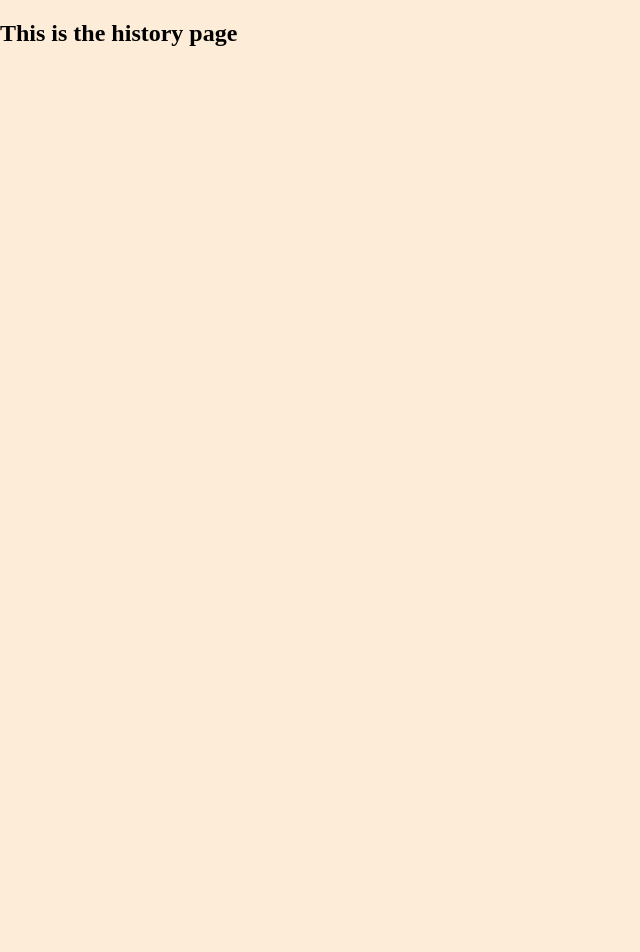
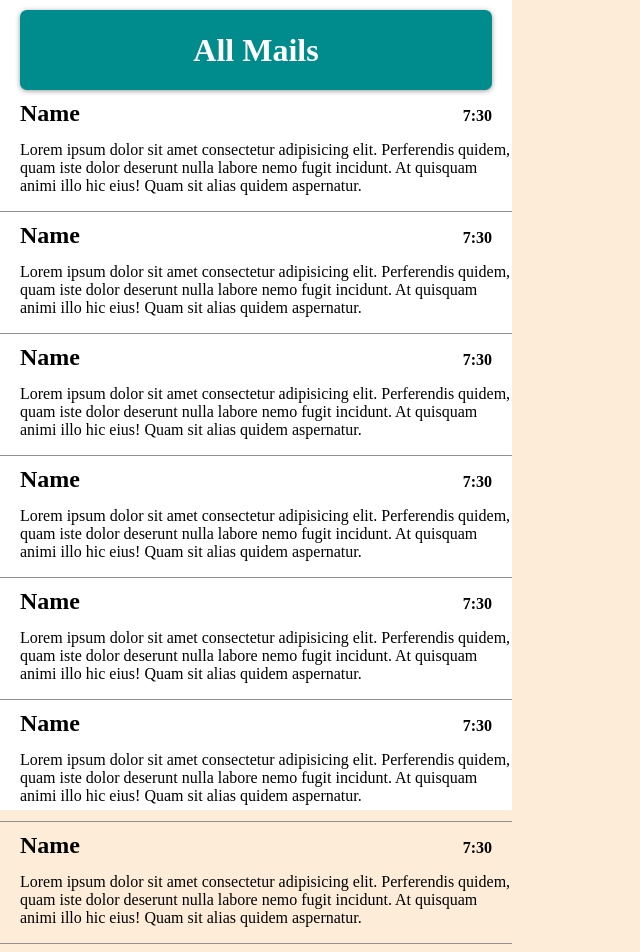
Before and after one commit to VenuChoudhary001/Mailer, a React (Create React App) app: page /history in a window 1280 px wide. Shown: the top 952 px of the page, without its empty margins (0-640 px from the left). Before the commit the page ends 800 px from the top, so only its background shows below. Built offline with nearby package versions, Linux system fonts and the light colour scheme.

Commit message:
history theme done

```diff
--- a/src/App.js
+++ b/src/App.js
@@ -1,5 +1,6 @@
 import React from "react";
 import ReactRouterSetup from "./Router";
+
 function App() {
   return (
   <div>
--- a/src/Pages/history.jsx
+++ b/src/Pages/history.jsx
@@ -1,9 +1,108 @@
 import React from "react";
+import "../styles/history.css";
+import maildetails from "./maildetails";
 
 const History = () => {
   return (
     <>
-      <h2>This is the history page</h2>
+      <div className="History">
+        <div className="allmail">
+          <h1>All Mails</h1>
+        </div>
+        <div
+          className="mailtemp"
+          onClick={() => {
+            console.log("hello");
+          }}
+        >
+          <h2>Name</h2>
+          <div className="timename">
+            <h4>7:30</h4>
+          </div>
+          <p>
+            Lorem ipsum dolor sit amet consectetur adipisicing elit. Perferendis
+            quidem, quam iste dolor deserunt nulla labore nemo fugit incidunt.
+            At quisquam animi illo hic eius! Quam sit alias quidem aspernatur.
+          </p>
+        </div>
+        <div className="mailtemp">
+          <h2>Name</h2>
+          <div className="timename">
+            <h4>7:30</h4>
+          </div>
+          <p>
+            Lorem ipsum dolor sit amet consectetur adipisicing elit. Perferendis
+            quidem, quam iste dolor deserunt nulla labore nemo fugit incidunt.
+            At quisquam animi illo hic eius! Quam sit alias quidem aspernatur.
+          </p>
+        </div>
+        <div className="mailtemp">
+          <h2>Name</h2>
+          <div className="timename">
+            <h4>7:30</h4>
+          </div>
+          <p>
+            Lorem ipsum dolor sit amet consectetur adipisicing elit. Perferendis
+            quidem, quam iste dolor deserunt nulla labore nemo fugit incidunt.
+            At quisquam animi illo hic eius! Quam sit alias quidem aspernatur.
+          </p>
+        </div>
+        <div className="mailtemp">
+          <h2>Name</h2>
+          <div className="timename">
+            <h4>7:30</h4>
+          </div>
+          <p>
+            Lorem ipsum dolor sit amet consectetur adipisicing elit. Perferendis
+            quidem, quam iste dolor deserunt nulla labore nemo fugit incidunt.
+            At quisquam animi illo hic eius! Quam sit alias quidem aspernatur.
+          </p>
+        </div>
+        <div className="mailtemp">
+          <h2>Name</h2>
+          <div className="timename">
+            <h4>7:30</h4>
+          </div>
+          <p>
+            Lorem ipsum dolor sit amet consectetur adipisicing elit. Perferendis
+            quidem, quam iste dolor deserunt nulla labore nemo fugit incidunt.
+            At quisquam animi illo hic eius! Quam sit alias quidem aspernatur.
+          </p>
+        </div>
+        <div className="mailtemp">
+          <h2>Name</h2>
+          <div className="timename">
+            <h4>7:30</h4>
+          </div>
+          <p>
+            Lorem ipsum dolor sit amet consectetur adipisicing elit. Perferendis
+            quidem, quam iste dolor deserunt nulla labore nemo fugit incidunt.
+            At quisquam animi illo hic eius! Quam sit alias quidem aspernatur.
+          </p>
+        </div>
+        <div className="mailtemp">
+          <h2>Name</h2>
+          <div className="timename">
+            <h4>7:30</h4>
+          </div>
+          <p>
+            Lorem ipsum dolor sit amet consectetur adipisicing elit. Perferendis
+            quidem, quam iste dolor deserunt nulla labore nemo fugit incidunt.
+            At quisquam animi illo hic eius! Quam sit alias quidem aspernatur.
+          </p>
+        </div>
+        <div className="mailtemp">
+          <h2>Name</h2>
+          <div className="timename">
+            <h4>7:30</h4>
+          </div>
+          <p>
+            Lorem ipsum dolor sit amet consectetur adipisicing elit. Perferendis
+            quidem, quam iste dolor deserunt nulla labore nemo fugit incidunt.
+            At quisquam animi illo hic eius! Quam sit alias quidem aspernatur.
+          </p>
+        </div>
+      </div>
     </>
   );
 };
--- /dev/null
+++ b/src/Pages/maildetails.jsx
@@ -0,0 +1,11 @@
+import React from "react";
+
+const Maildetails = () => {
+    return (
+        <>
+        <h2>Your Mail Details are here</h2>
+        </>
+    )
+}
+
+export default Maildetails;
--- /dev/null
+++ b/src/styles/history.css
@@ -0,0 +1,53 @@
+.History {
+    width : 40%;
+    height : 100vh;
+    background-color: white;
+
+    padding-top: 10px;
+}
+.History h1 {
+     margin: 0px;
+       background-color: var(--primary-color);
+       /* width :  100%; */
+       color: white;
+       text-align: center;
+       display: flex;
+       justify-content: center;
+       align-items: center;
+       width : 100%;
+       height: 80px;
+       border-radius: 7px;
+       box-shadow: 0 1px 5px rgba(56, 54, 54, 50%);
+}
+.allmail {
+     padding-left: 20px;
+    display: flex;
+    justify-content: center;
+    align-items: center;
+    margin-right: 20px;
+}
+.mailtemp {
+     padding-left: 20px;
+    border-bottom : 1px solid rgb(146, 145, 145);
+    cursor: pointer;
+    padding-top: 10px;
+}
+.mailtemp:hover {
+    background-color:rgb(207, 206, 206);
+    border-radius: 7px;
+    margin: 10px;
+}
+.mailtemp h2 {
+    margin: 0px;
+}
+.timename {
+    display: flex;
+    justify-content: flex-end;
+    margin-top: -20px;
+    margin-right: 20px;
+}
+.timename h4 {
+    margin: 0px;
+    /* display: flex;
+    justify-content: flex-end; */
+}
```
Also changed, not shown: 2 other files (tests, documents, lock files or other folders).
